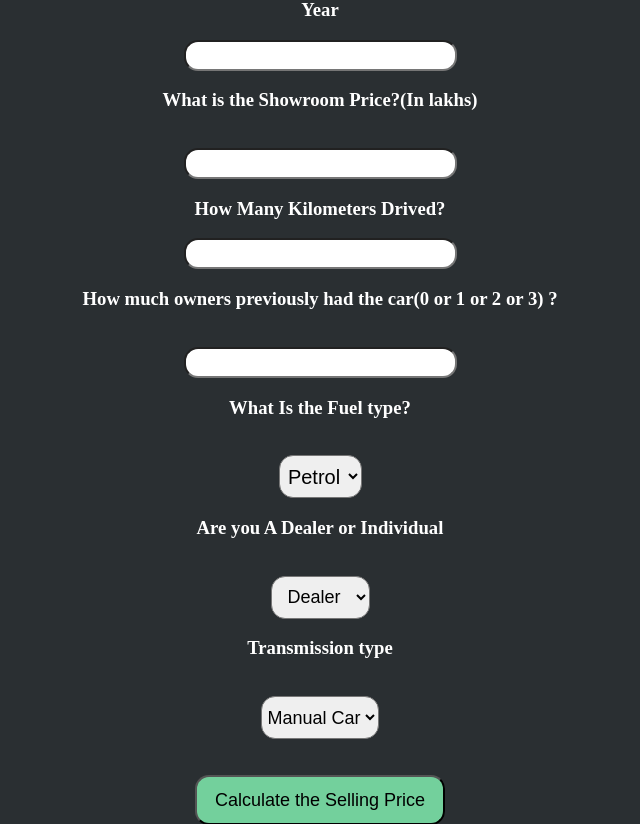
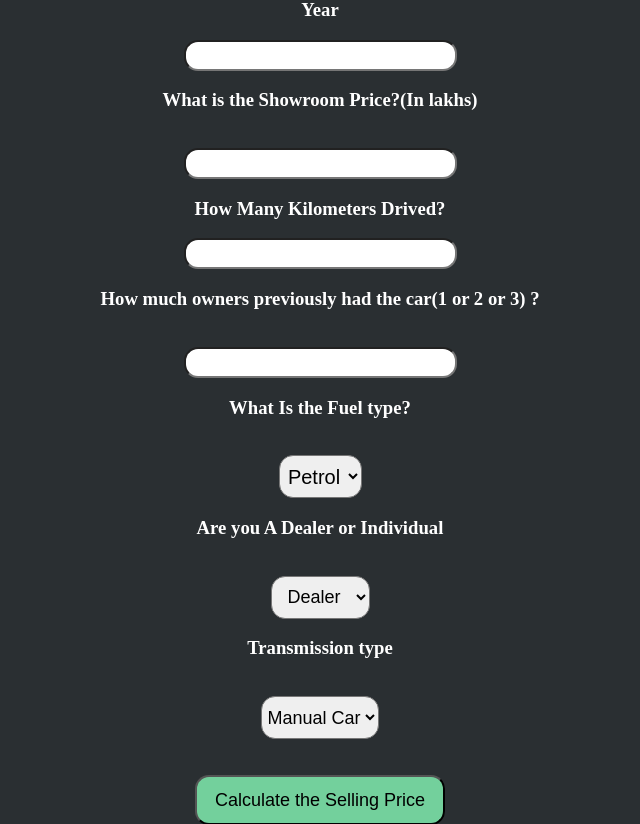
Before and after one commit to chandrahasminajigi/car-price-prediction, a Flask app: page / in a window 1280 px wide. Shown: the part 68-892 px from the top of the page, without its empty margins (320-960 px from the left). Run offline with Flask 2, Linux system fonts and the light colour scheme; parts of the project's set-up code (start-up, migrations or seed data) failed here and were passed over.

Commit message:
Update index.html

```diff
--- a/templates/index.html
+++ b/templates/index.html
@@ -21,7 +21,7 @@
             <input id="first" name="Year" type="number ">
             <h3>What is the Showroom Price?(In lakhs)</h3><br><input id="second" name="Present_Price" required="required">
             <h3>How Many Kilometers Drived?</h3><input id="third" name="Kms_Driven" required="required">
-            <h3>How much owners previously had the car(0 or 1 or 2 or 3) ?</h3><br><input id="fourth" name="Owner" required="required">
+            <h3>How much owners previously had the car(1 or 2 or 3) ?</h3><br><input id="fourth" name="Owner" required="required">
             <h3>What Is the Fuel type?</h3><br><select name="Fuel_Type_Petrol" id="fuel" required="required">
                 <option value="Petrol">Petrol</option>
                 <option value="Diesel">Diesel</option>
```
